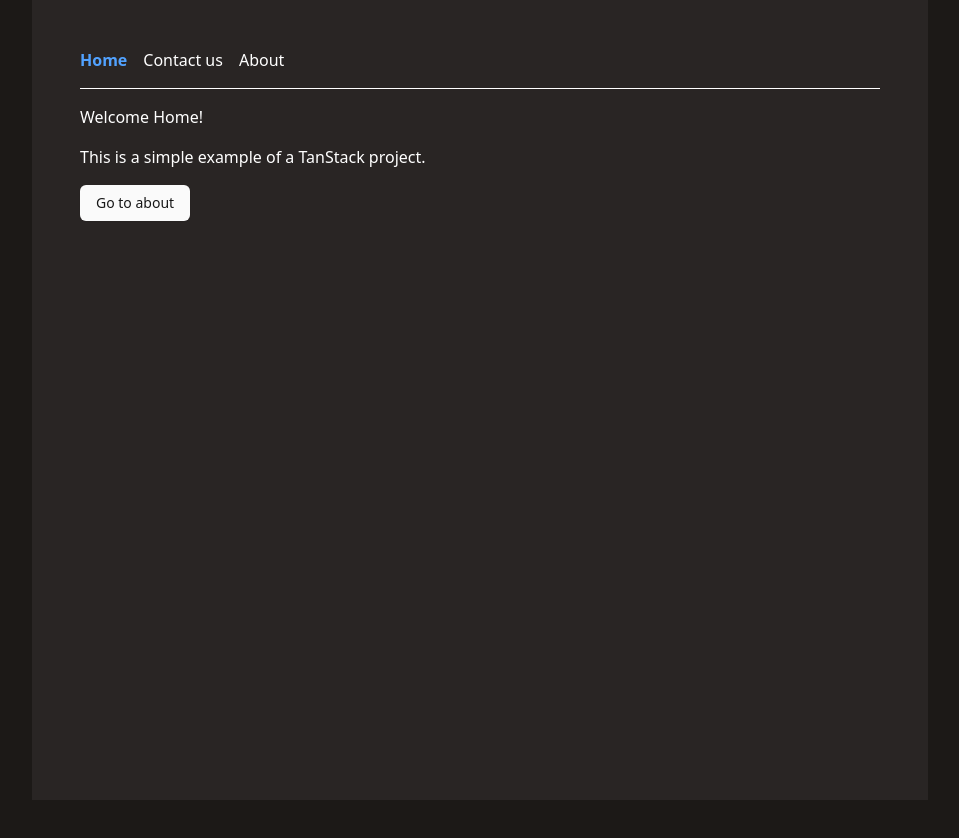
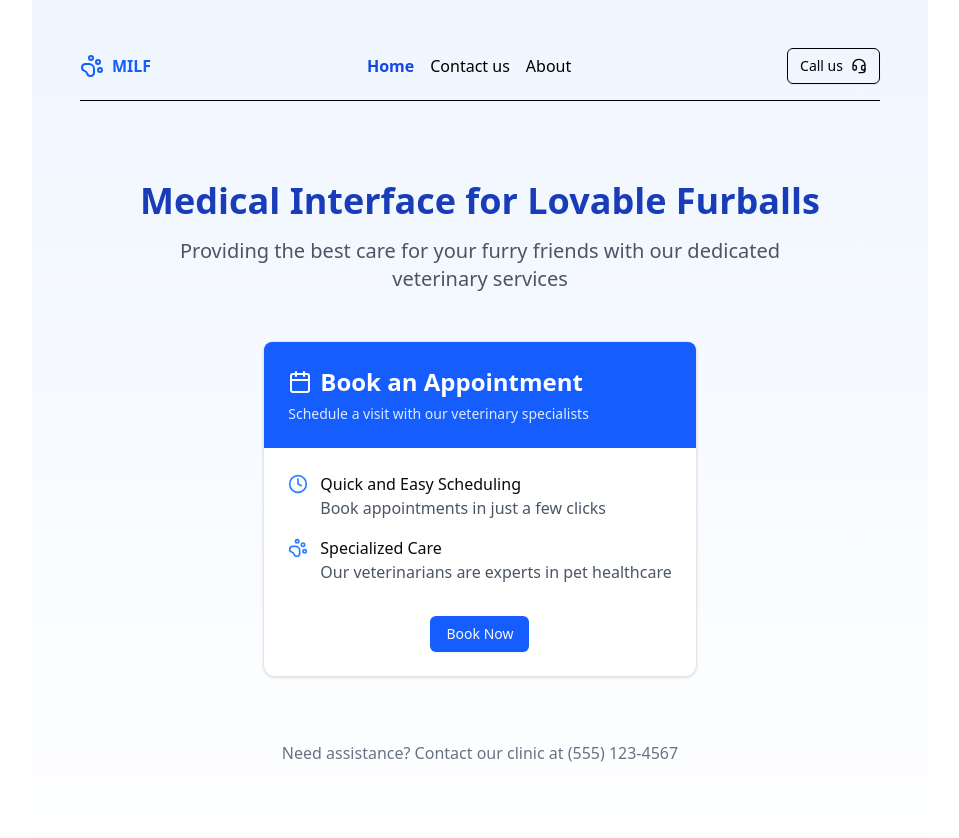
Before and after one commit to Shuunen/vet-web, a React (Vite) app: page / in a window 1280 px wide. Shown: the top 838 px of the page, without its empty margins (160-1119 px from the left). Before the commit the page ends 800 px from the top, so only its background shows below. Built offline with nearby package versions, Linux system fonts and the light colour scheme.

Commit message:
feat: enhance landing & card

```diff
--- a/index.html
+++ b/index.html
@@ -1,5 +1,5 @@
 <!doctype html>
-<html lang="en" class="dark h-full">
+<html lang="en" class="h-full">
 
 <head>
   <meta charset="UTF-8" />
@@ -9,7 +9,7 @@
 </head>
 
 <body class="mx-auto dark:bg-stone-900 max-w-4xl flex flex-col h-full">
-  <div id="root" class="w-full bg-stone-800 text-white p-12 grow"></div>
+  <div id="root" class="w-full dark:bg-stone-800 dark:text-white bg-gradient-to-b from-blue-50 to-white p-12 grow"></div>
   <script type="module" src="/src/main.tsx"></script>
 </body>
 
--- a/src/components/atoms/button.tsx
+++ b/src/components/atoms/button.tsx
@@ -18,12 +18,11 @@ const buttonVariants = cva(
         sm: 'h-8 rounded-md gap-1.5 px-3 has-[>svg]:px-2.5',
       },
       variant: {
-        default: 'bg-neutral-900 text-neutral-50 shadow-xs hover:bg-neutral-900/90 dark:bg-neutral-50 dark:text-neutral-900 dark:hover:bg-neutral-50/90',
+        default: 'bg-blue-600 hover:bg-blue-700 text-neutral-50 shadow-xs  dark:bg-neutral-50 dark:text-neutral-900 dark:hover:bg-neutral-50/90',
         destructive: 'bg-red-500 text-white shadow-xs hover:bg-red-500/90 focus-visible:ring-red-500/20 dark:focus-visible:ring-red-500/40 dark:bg-red-500/60 dark:bg-red-900 dark:hover:bg-red-900/90 dark:focus-visible:ring-red-900/20 dark:dark:focus-visible:ring-red-900/40 dark:dark:bg-red-900/60',
         ghost: 'hover:bg-neutral-100 hover:text-neutral-900 dark:hover:bg-neutral-100/50 dark:hover:bg-neutral-800 dark:hover:text-neutral-50 dark:dark:hover:bg-neutral-800/50',
         link: 'text-neutral-900 underline-offset-4 hover:underline dark:text-neutral-50',
-        outline:
-          'border bg-white shadow-xs hover:bg-neutral-100 hover:text-neutral-900 dark:bg-neutral-200/30 dark:border-neutral-200 dark:hover:bg-neutral-200/50 dark:bg-neutral-950 dark:hover:bg-neutral-800 dark:hover:text-neutral-50 dark:dark:bg-neutral-800/30 dark:dark:border-neutral-800 dark:dark:hover:bg-neutral-800/50',
+        outline: 'border shadow-xs hover:text-neutral-900  dark:border-neutral-200  dark:bg-neutral-950 dark:hover:bg-neutral-800 dark:hover:text-neutral-50 dark:dark:bg-neutral-800/30 dark:dark:border-neutral-800 dark:dark:hover:bg-neutral-800/50',
         secondary: 'bg-neutral-100 text-neutral-900 shadow-xs hover:bg-neutral-100/80 dark:bg-neutral-800 dark:text-neutral-50 dark:hover:bg-neutral-800/80',
       },
     },
--- a/src/components/atoms/card.tsx
+++ b/src/components/atoms/card.tsx
@@ -1,21 +1,20 @@
+import { cn } from '@/utils/styling.utils'
 import type * as React from 'react'
 
-import { cn } from '@/utils/styling.utils'
-
 function Card({ className, ...props }: React.ComponentProps<'div'>) {
-  return <div data-slot="card" className={cn('bg-white text-neutral-950 flex flex-col gap-6 rounded-xl border border-neutral-200 py-6 shadow-sm dark:bg-neutral-950 dark:text-neutral-50 dark:border-neutral-800', className)} {...props} />
+  return <div data-slot="card" className={cn('bg-white text-neutral-950 flex flex-col gap-6 rounded-xl border border-neutral-200 shadow-sm dark:bg-neutral-950 dark:text-neutral-50 dark:border-neutral-800', className)} {...props} />
 }
 
 function CardHeader({ className, ...props }: React.ComponentProps<'div'>) {
-  return <div data-slot="card-header" className={cn('@container/card-header grid auto-rows-min grid-rows-[auto_auto] items-start gap-1.5 px-6 has-data-[slot=card-action]:grid-cols-[1fr_auto] [.border-b]:pb-6', className)} {...props} />
+  return <div data-slot="card-header" className={cn('@container/card-header bg-blue-600 text-white rounded-t-lg grid auto-rows-min grid-rows-[auto_auto] items-start gap-1.5 p-6 has-data-[slot=card-action]:grid-cols-[1fr_auto] [.border-b]:pb-6', className)} {...props} />
 }
 
 function CardTitle({ className, ...props }: React.ComponentProps<'div'>) {
-  return <div data-slot="card-title" className={cn('leading-none font-semibold', className)} {...props} />
+  return <div data-slot="card-title" className={cn('leading-none font-semibold text-2xl flex items-center', className)} {...props} />
 }
 
 function CardDescription({ className, ...props }: React.ComponentProps<'div'>) {
-  return <div data-slot="card-description" className={cn('text-neutral-500 text-sm dark:text-neutral-400', className)} {...props} />
+  return <div data-slot="card-description" className={cn('text-blue-100 text-sm dark:text-neutral-400', className)} {...props} />
 }
 
 function CardAction({ className, ...props }: React.ComponentProps<'div'>) {
--- /dev/null
+++ b/src/components/molecules/header.tsx
@@ -0,0 +1,35 @@
+/* c8 ignore start */
+import { Link } from '@tanstack/react-router'
+import { HeadsetIcon, PawPrint } from 'lucide-react'
+import { Button } from '../atoms/button'
+
+const routes = [
+  /* eslint-disable sort-keys */
+  { path: '/', label: 'Home' },
+  { path: '/contact', label: 'Contact us' },
+  { path: '/about', label: 'About' },
+  /* eslint-enable sort-keys */
+]
+
+export function Header() {
+  return (
+    <div className="flex gap-4 justify-between items-center">
+      <div className="flex text-blue-600 items-center gap-2">
+        <PawPrint />
+        <h1 className="font-bold">
+          MI<span className="text-[0px]">f</span>LF
+        </h1>
+      </div>
+      <div className="flex gap-4">
+        {routes.map(route => (
+          <Link key={route.path} to={route.path} className="[&.active]:font-bold">
+            {route.label}
+          </Link>
+        ))}
+      </div>
+      <Button variant="outline">
+        Call us <HeadsetIcon />
+      </Button>
+    </div>
+  )
+}
--- a/src/routes/__root.tsx
+++ b/src/routes/__root.tsx
@@ -1,24 +1,11 @@
-import { Link, Outlet, createRootRoute } from '@tanstack/react-router'
+import { Header } from '@/components/molecules/header'
+import { Outlet, createRootRoute } from '@tanstack/react-router'
 import { TanStackRouterDevtools } from '@tanstack/react-router-devtools'
-
-const routes = [
-  /* eslint-disable sort-keys */
-  { path: '/', label: 'Home' },
-  { path: '/contact', label: 'Contact us' },
-  { path: '/about', label: 'About' },
-  /* eslint-enable sort-keys */
-]
 
 export const Route = createRootRoute({
   component: () => (
     <div className="flex flex-col gap-4">
-      <div className="flex gap-4">
-        {routes.map(route => (
-          <Link key={route.path} to={route.path} className="[&.active]:font-bold">
-            {route.label}
-          </Link>
-        ))}
-      </div>
+      <Header />
       <hr />
       <Outlet />
       <TanStackRouterDevtools />
--- a/src/routes/contact.tsx
+++ b/src/routes/contact.tsx
@@ -1,5 +1,5 @@
 import { Button } from '@/components/atoms/button'
-import { Card, CardContent } from '@/components/atoms/card'
+import { Card, CardContent, CardDescription, CardFooter, CardHeader, CardTitle } from '@/components/atoms/card'
 import { FormContact } from '@/components/molecules/form-contact'
 import { Link, createFileRoute } from '@tanstack/react-router'
 import { FileInputIcon } from 'lucide-react'
@@ -7,17 +7,23 @@ import { FileInputIcon } from 'lucide-react'
 function Contact() {
   return (
     <div className="flex flex-col gap-4">
-      <div>
-        If you want to contact us please fill the form <FileInputIcon className="inline" /> below :
-      </div>
       <Card>
+        <CardHeader>
+          <CardTitle>
+            <FileInputIcon className="mr-2 h-6 w-6" />
+            Contact Us
+          </CardTitle>
+          <CardDescription>We are here to assist you!</CardDescription>
+        </CardHeader>
         <CardContent>
           <FormContact />
         </CardContent>
+        <CardFooter>
+          <Link to="/" className="mb-6">
+            <Button variant="destructive">Go to home</Button>
+          </Link>
+        </CardFooter>
       </Card>
-      <Link to="/">
-        <Button variant="destructive">Go to home</Button>
-      </Link>
     </div>
   )
 }
--- a/src/routes/index.tsx
+++ b/src/routes/index.tsx
@@ -1,15 +1,51 @@
 import { Button } from '@/components/atoms/button'
-import { Link, createFileRoute } from '@tanstack/react-router'
+import { Card, CardContent, CardDescription, CardFooter, CardHeader, CardTitle } from '@/components/atoms/card'
+import { createFileRoute } from '@tanstack/react-router'
+import { Calendar, Clock, PawPrint } from 'lucide-react'
 
 function Index() {
   return (
-    <div className="flex flex-col gap-4">
-      <h3>Welcome Home!</h3>
-      <p>This is a simple example of a TanStack project.</p>
-      <div>
-        <Link to="/about">
-          <Button>Go to about</Button>
-        </Link>
+    <div className="container mx-auto px-4 py-16">
+      <div className="flex flex-col items-center justify-center mb-12">
+        <h1 className="text-4xl font-bold text-center text-blue-800">Medical Interface for Lovable Furballs</h1>
+        <p className="mt-4 text-xl text-gray-600 text-center max-w-2xl">Providing the best care for your furry friends with our dedicated veterinary services</p>
+      </div>
+
+      <div className="flex justify-center">
+        <Card>
+          <CardHeader>
+            <CardTitle>
+              <Calendar className="mr-2 h-6 w-6" />
+              Book an Appointment
+            </CardTitle>
+            <CardDescription>Schedule a visit with our veterinary specialists</CardDescription>
+          </CardHeader>
+          <CardContent>
+            <div className="space-y-4">
+              <div className="flex items-start">
+                <Clock className="h-5 w-5 text-blue-500 mr-3 mt-0.5" />
+                <div>
+                  <h3 className="font-medium">Quick and Easy Scheduling</h3>
+                  <p className="text-gray-600">Book appointments in just a few clicks</p>
+                </div>
+              </div>
+              <div className="flex items-start">
+                <PawPrint className="h-5 w-5 text-blue-500 mr-3 mt-0.5" />
+                <div>
+                  <h3 className="font-medium">Specialized Care</h3>
+                  <p className="text-gray-600">Our veterinarians are experts in pet healthcare</p>
+                </div>
+              </div>
+            </div>
+          </CardContent>
+          <CardFooter className="flex justify-center pb-6 pt-2">
+            <Button>Book Now</Button>
+          </CardFooter>
+        </Card>
+      </div>
+
+      <div className="mt-16 text-center text-gray-500">
+        <p>Need assistance? Contact our clinic at (555) 123-4567</p>
       </div>
     </div>
   )
```
Also changed, not shown: 1 other file (tests, documents, lock files or other folders).
